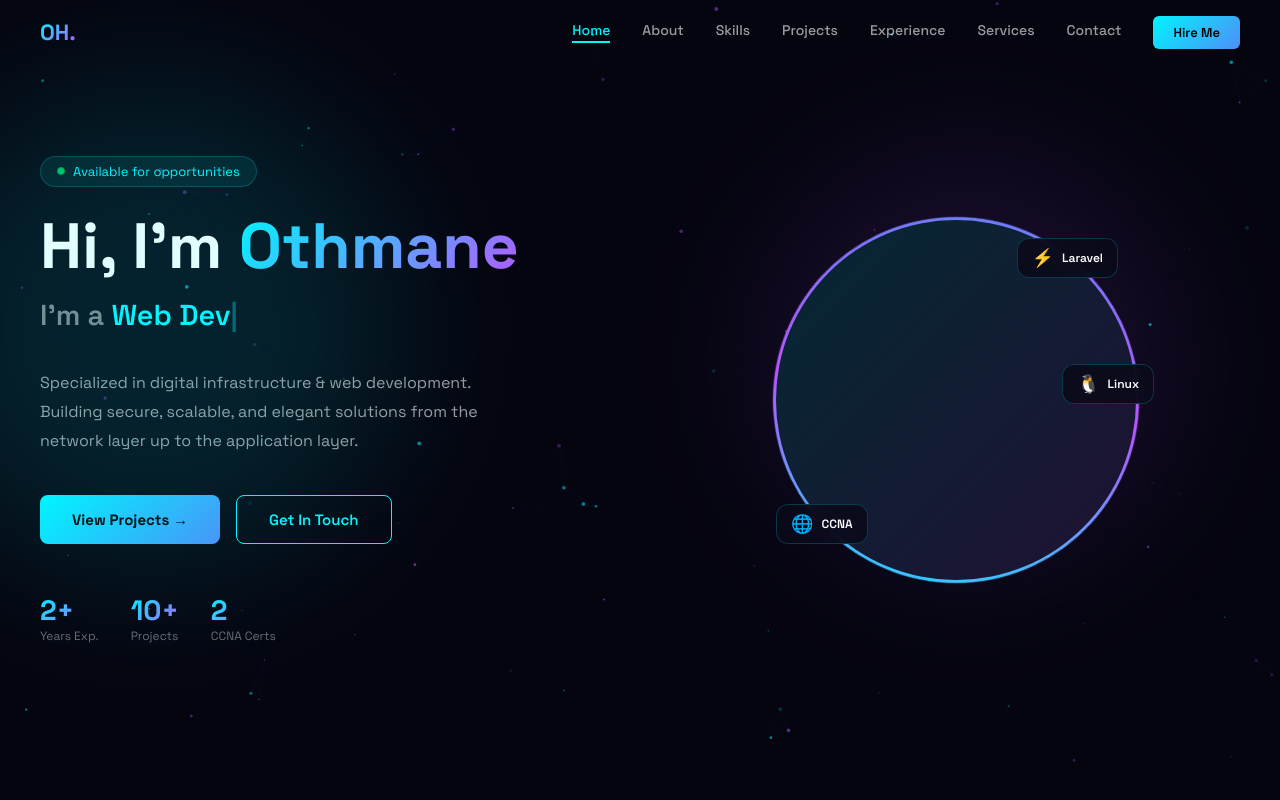
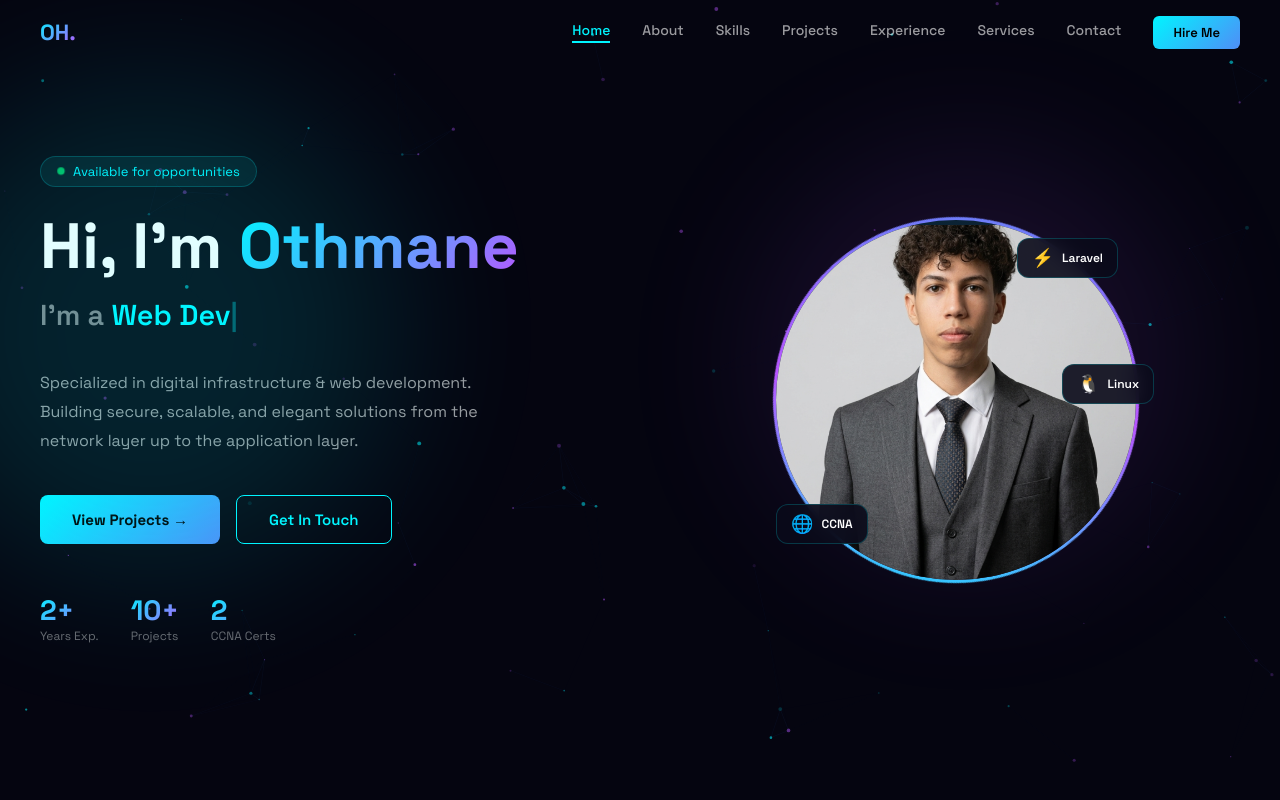
Before and after one commit to Hamadellah/portfolio_reacte, a React app: page / in a window 1280 px wide. Shown: the top 800 px of the page. Built offline with nearby package versions, Linux system fonts and the light colour scheme; the HTML template or start-up script is replaced by a standard one.

Commit message:
modification img de profile

```diff
--- a/src/All.jsx
+++ b/src/All.jsx
@@ -1,5 +1,5 @@
 import { useState, useEffect, useRef } from "react";
-
+import myImage from './IMG_9524.webp';
 const COLORS = {
   cyan: "#00f5ff",
   purple: "#b855ff",
@@ -257,7 +257,11 @@ function HeroSection() {
                 display: "flex", alignItems: "center", justifyContent: "center",
                 fontSize: 80,
               }}>
-                <img src="" alt="" />
+                <img
+  src={myImage}
+  style={{ width: '400px', height: '400px', objectFit: 'cover',marginTop:'49px' }}
+  alt="Othmane"
+/>
               </div>
             </div>
             {[{ top: "5%", right: "5%", label: "Laravel", icon: "⚡" }, { bottom: "10%", left: "0%", label: "CCNA", icon: "🌐" }, { top: "40%", right: "-5%", label: "Linux", icon: "🐧" }].map(({ top, right, bottom, left, label, icon }) => (
```
Also changed, not shown: src/IMG_9524.webp (added).
